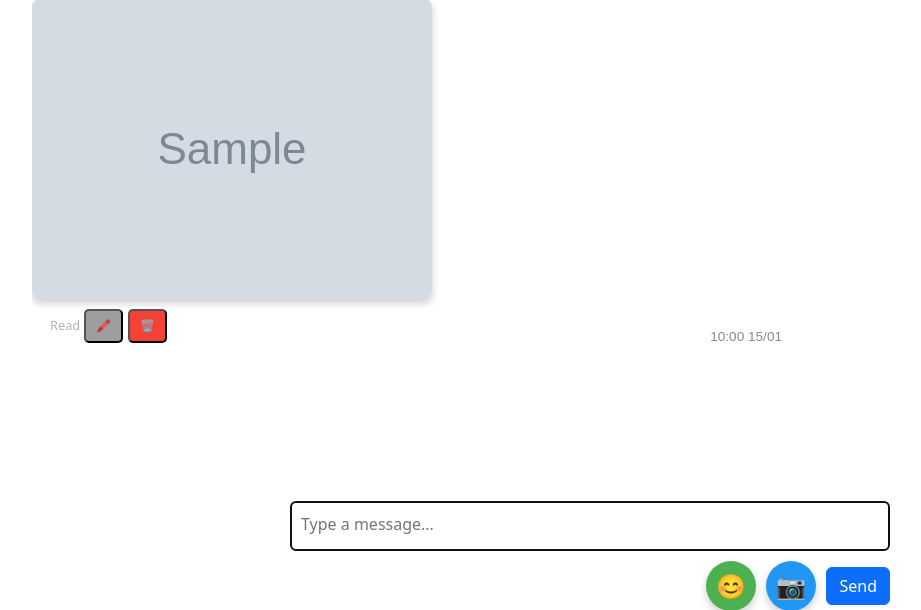
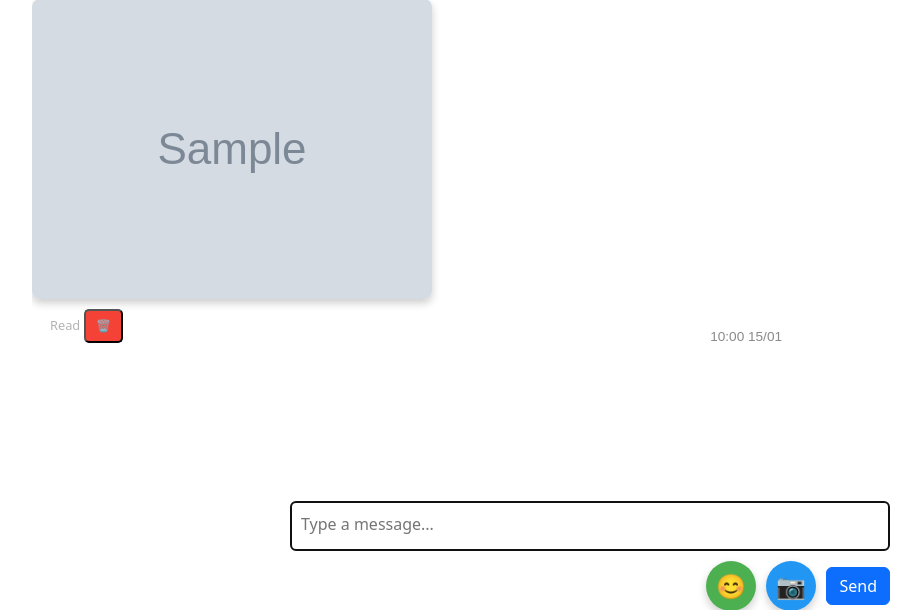
Before and after one commit to MikhailDiakov/myprojectroflcode, a Flask app: template app/templates/dialog/dialog.html in a window 1280 px wide. Shown: the part 346-956 px from the top of the page, without its empty margins (50-971 px from the left). Run offline with Flask 3, Linux system fonts and the light colour scheme; the visitor is signed in with stand-in values (Sample User, id 1); tables that the repository leaves empty hold one stand-in row (values such as "Sample post"); the template is opened without the code that fills it: values that come from a table or form of the project are taken from there, most other values are stand-ins (such as "Sample title", 1, 10 or a date in 2020); grey boxes marked "Sample" are stand-in pictures; some libraries are stand-ins or nearby versions.

Commit message:
no edit button under the photo

```diff
--- a/app/static/js/dialog.js
+++ b/app/static/js/dialog.js
@@ -308,11 +308,12 @@ document.addEventListener('DOMContentLoaded',async function () {
         if (String(data.sender) === String(sender)) {
             messageElement.classList.add('sent');
             const isLink = /https?:\/\/[^\s]+/.test(data.content);
+            const hasPhoto = !!data.photo_url;
 
             messageElement.innerHTML = `
                 <strong>You:</strong> ${messageContent}
                 <span class="read-status">${data.read ? 'Read' : ''}</span>
-                <button class="edit-message" data-message-id="${data.id}" style="display: ${isLink ? 'none' : 'inline'};">🖍️</button>
+                <button class="edit-message" data-message-id="${data.id}" style="display: ${isLink || hasPhoto ? 'none' : 'inline'};">🖍️</button>
                 <button class="delete-message" data-message-id="${data.id}">🗑️</button>
             `;
 
--- a/app/templates/dialog/dialog.html
+++ b/app/templates/dialog/dialog.html
@@ -59,7 +59,8 @@ Chat with {{ recipient.username }}
 
         {% if not message.deleted %}
         {% set is_link = message.content is string and (message.content.startswith('http://') or message.content.startswith('https://') or 'www.' in message.content) %}
-        <button class="edit-message {% if is_link %}hidden{% else %}visible{% endif %}" data-message-id="{{ message.id }}">🖍️</button>
+        {% set has_photo = message.photo_url is not none and message.photo_url != '' %}
+        <button class="edit-message {% if is_link or has_photo %}hidden{% else %}visible{% endif %}" data-message-id="{{ message.id }}">🖍️</button>
         <button class="delete-message" data-message-id="{{ message.id }}">🗑️</button>
         {% endif %}
         {% endif %}
```
